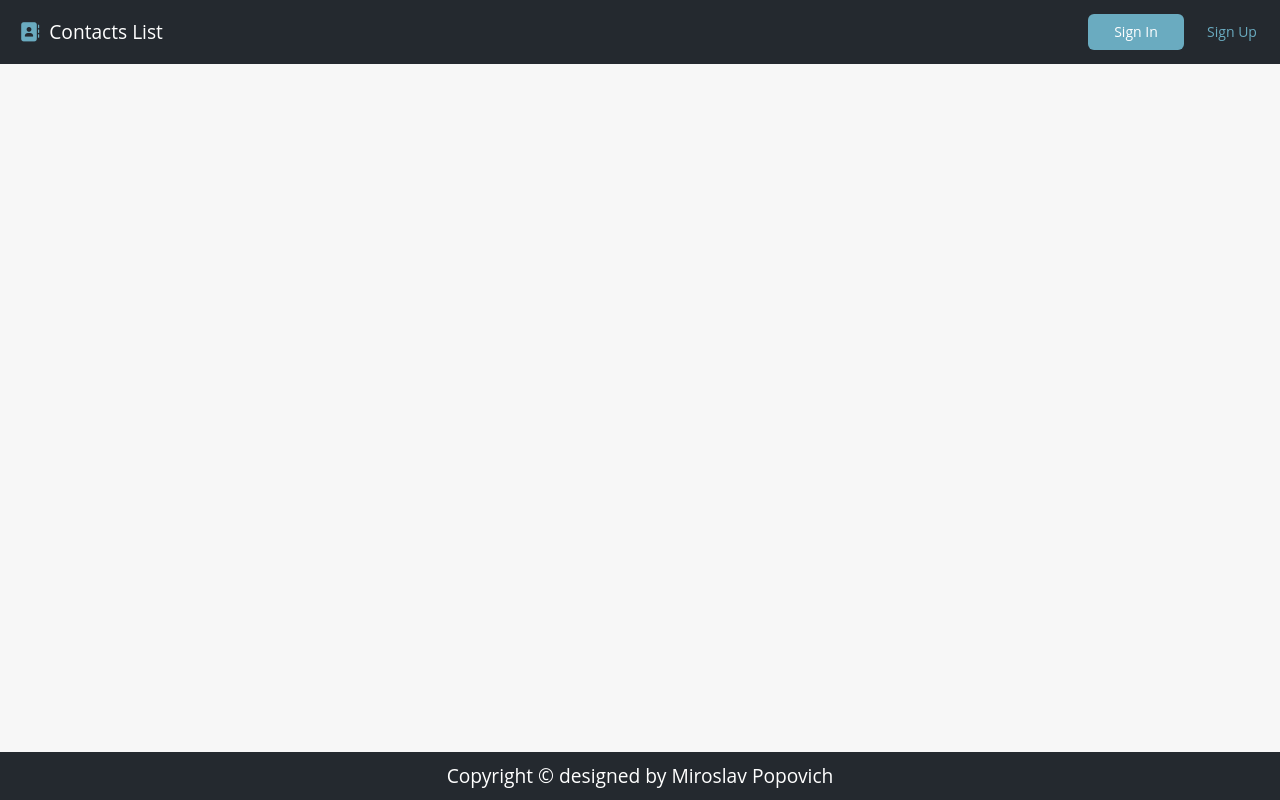
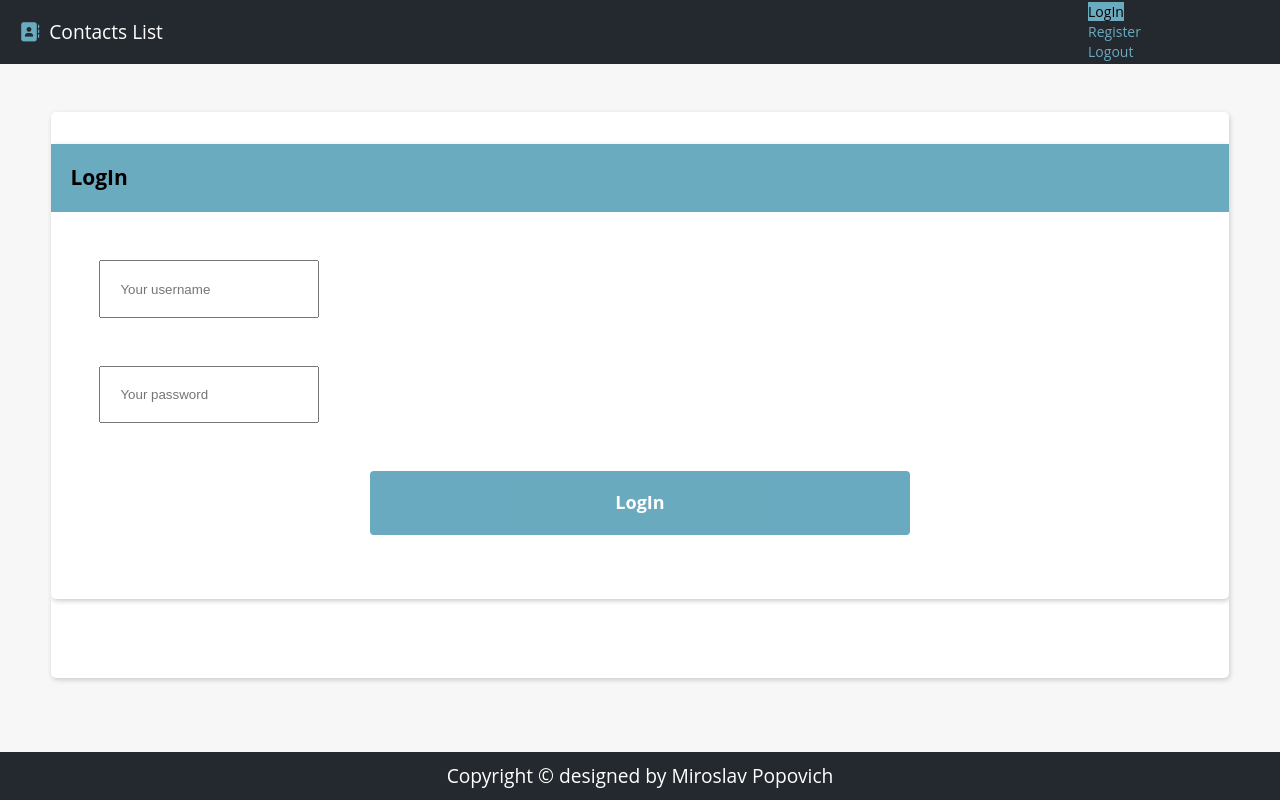
Before and after one commit to MiroslavPopovich/user-list, a React (Create React App) app: page /LogIn in a window 1280 px wide. Built offline with nearby package versions, Linux system fonts and the light colour scheme; no server answers.

Commit message:
added User service

```diff
--- a/public/index.html
+++ b/public/index.html
@@ -10,12 +10,12 @@
       content="Web site created using create-react-app"
     />
     <script src="https://kit.fontawesome.com/3b7d954735.js" crossorigin="anonymous"></script>
-    <link href="https://cdn.jsdelivr.net/npm/bootstrap@5.3.0-alpha1/dist/css/bootstrap.min.css" rel="stylesheet" integrity="sha384-GLhlTQ8iRABdZLl6O3oVMWSktQOp6b7In1Zl3/Jr59b6EGGoI1aFkw7cmDA6j6gD" crossorigin="anonymous">
+    <!-- <link href="https://cdn.jsdelivr.net/npm/bootstrap@5.3.0-alpha1/dist/css/bootstrap.min.css" rel="stylesheet" integrity="sha384-GLhlTQ8iRABdZLl6O3oVMWSktQOp6b7In1Zl3/Jr59b6EGGoI1aFkw7cmDA6j6gD" crossorigin="anonymous"> -->
     <title>User List App</title>
   </head>
   <body>
     <noscript>You need to enable JavaScript to run this app.</noscript>
     <div id="root"></div>
-    <script src="https://cdn.jsdelivr.net/npm/bootstrap@5.3.0-alpha1/dist/js/bootstrap.bundle.min.js" integrity="sha384-w76AqPfDkMBDXo30jS1Sgez6pr3x5MlQ1ZAGC+nuZB+EYdgRZgiwxhTBTkF7CXvN" crossorigin="anonymous"></script>
+    <!-- <script src="https://cdn.jsdelivr.net/npm/bootstrap@5.3.0-alpha1/dist/js/bootstrap.bundle.min.js" integrity="sha384-w76AqPfDkMBDXo30jS1Sgez6pr3x5MlQ1ZAGC+nuZB+EYdgRZgiwxhTBTkF7CXvN" crossorigin="anonymous"></script> -->
   </body>
 </html>
--- a/src/App.js
+++ b/src/App.js
@@ -10,8 +10,8 @@ import * as contactsService from './services/contactsService';
 import { Header } from './components/common/Header';
 import { Footer } from './components/common/Footer';
 import { Search } from './components/search/Search';
-import { SignIn } from './components/common/SignIn';
-import { SignUp } from './components/common/SignUp';
+import { LogIn } from './components/common/LogIn';
+import { Register } from './components/common/Register';
 import { ContactsList } from './components/contacts-list/ContactsList';
 import { ContactDetails } from './components/contacts-list/contact-details/ContactDetails';
 import { ContactsAction } from './components/contacts-list/ContactsListConstants';
@@ -49,7 +49,7 @@ function App() {
       ...address
     } = Object.fromEntries(formData);
 
-    const userData = {
+    const contactData = {
       firstName,
       lastName,
       email,
@@ -58,8 +58,8 @@ function App() {
       address,
     };
 
-    //console.log(userData)
-    contactsService.add_one(userData)
+    //console.log(contactData)
+    contactsService.add_one(contactData, "GmvJ9gKBlB")
       .then(newContact => {
         contactsService.get_one(newContact.objectId)
           .then(contact => {
@@ -81,7 +81,7 @@ function App() {
       ...address
     } = Object.fromEntries(formData);
 
-    const userData = {
+    const contactData = {
       firstName,
       lastName,
       email,
@@ -90,7 +90,7 @@ function App() {
       address,
     };
 
-    contactsService.edit_one(userData, contactId)
+    contactsService.edit_one(contactData, contactId)
       .then(() => {
         contactsService.get_all()
           .then((result) => {
@@ -100,6 +100,51 @@ function App() {
       })
   }
 
+  const LogInHandler = (e) => {
+    e.preventDefault();
+    const formData = new FormData(e.target);
+    const {
+      username,
+      password,
+    } = Object.fromEntries(formData);
+
+    const userData = {
+      username,
+      password,
+    };
+
+    contactsService.login(userData.username, userData.password)
+    .then((result) => {
+      console.log(result);
+    });
+  }
+
+  const RegisterHandler = (e) => {
+    e.preventDefault();
+    const formData = new FormData(e.target);
+    const {
+      username,
+      email,
+      password,
+      repassword,
+    } = Object.fromEntries(formData);
+
+    const userData = {
+      username,
+      email,
+      password,
+    };
+
+    if (password === repassword){
+      contactsService.register(userData.username, userData.email, userData.password)
+        .then((result) => {
+          console.log(result);
+        });
+    }else{
+      alert('Diferent passwords');
+    }
+
+  }
   const ContactDeleteHandler = (e, contactId) => {
     e.preventDefault();
     contactsService.delete_one(contactId)
@@ -118,11 +163,11 @@ function App() {
       <Header />
       <main className="main">
         <Routes>
-          <Route path="/signIn" element={
-            <section className="card users-container"><SignIn /></section>
+          <Route path="/LogIn" element={
+            <section className="card users-container"><LogIn onLogInClick={LogInHandler}/></section>
           } />
-          <Route path="/signUp" element={
-            <section className="card users-container"><SignUp /></section>
+          <Route path="/Register" element={
+            <section className="card users-container"><Register onRegisterClick={RegisterHandler}/></section>
           } />
           <Route path="/" element={
             <section className="card users-container">
--- a/src/components/common/Header.js
+++ b/src/components/common/Header.js
@@ -1,5 +1,13 @@
 import { Link } from 'react-router-dom';
+import * as contactsService from '../../services/contactsService';
+
 export const Header = () => {
+   function SignOutHendler () {
+    contactsService.logout()
+        .then((result) => {
+            console.log(result);
+        });
+    }
     return (
         <header className="header">
             <div className="logo">
@@ -14,12 +22,12 @@ export const Header = () => {
                                 className="nav-link active"
                                 id="tab-login"
                                 data-mdb-toggle="pill"
-                                to="/signIn"
+                                to="/LogIn"
                                 role="tab"
                                 aria-controls="pills-login"
                                 aria-selected="true"
                             >
-                                Sign In
+                                LogIn
                             </Link>
                         </li>
                         <li className="nav-item" role="presentation">
@@ -27,14 +35,29 @@ export const Header = () => {
                                 className="nav-link"
                                 id="tab-register"
                                 data-mdb-toggle="pill"
-                                to="/signUp"
+                                to="/Register"
                                 role="tab"
                                 aria-controls="pills-register"
                                 aria-selected="false"
                             >
-                                Sign Up
+                                Register
                             </Link>
                         </li>
+                        <li className="nav-item" role="presentation">
+                            <Link
+                                className="nav-link"
+                                id="tab-register"
+                                data-mdb-toggle="pill"
+                                to="/LogIn"
+                                role="tab"
+                                aria-controls="pills-register"
+                                aria-selected="false"
+                                onClick={SignOutHendler}
+                            >
+                                Logout
+                            </Link>
+                        </li>
+
                     </ul>
                     {/* Pills navs */}
                 </div>
--- a/src/components/common/SignIn.js
+++ b/src/components/common/LogIn.js
@@ -1,4 +1,6 @@
-export const SignIn = () => {
+export const LogIn = ({
+  onLogInClick
+}) => {
     return(
         <div className="container-fluid bg-registration py-5">
             <div className="container py-5">
@@ -6,18 +8,18 @@ export const SignIn = () => {
                 <div className="col-lg-5">
                   <div className="card border-0">
                     <div className="card-header bg-primary text-center p-4">
-                      <h1 className="text-white m-0">Sign In</h1>
+                      <h1 className="text-white m-0">LogIn</h1>
                     </div>
                     <div className="card-body rounded-bottom bg-white p-5">
-                      <form>
+                      <form onSubmit={onLogInClick}>
                         <div className="form-group-l">
-                          <input type="text" className="form-control p-4" placeholder="Your email" required="required" />
+                          <input type="text" id="username" name="username" className="form-control p-4" placeholder="Your username" required="required" />
                         </div>
                         <div className="form-group-l">
-                          <input type="password" className="form-control p-4" placeholder="Your password" required="required" />
+                          <input type="password" id="password" name="password" className="form-control p-4" placeholder="Your password" required="required" />
                         </div>
                         <div className="form-group-l center-l" >
-                          <button className="btn  btn-primary btn-block py-3 btn-l" type="submit">Sign In</button>
+                          <button className="btn  btn-primary btn-block py-3 btn-l" type="submit">LogIn</button>
                         </div>
                       </form>
                     </div>
--- /dev/null
+++ b/src/components/common/Register.js
@@ -0,0 +1,38 @@
+export const Register = ({
+    onRegisterClick
+  }) => {
+    return(
+        <div className="container-fluid bg-registration py-5">
+        <div className="container py-5">
+          <div className="row align-items-center">
+            <div className="col-lg-5">
+              <div className="card border-0">
+                <div className="card-header bg-primary text-center p-4">
+                  <h1 className="text-white m-0">Register</h1>
+                </div>
+                <div className="card-body rounded-bottom bg-white p-5">
+                  <form onSubmit={onRegisterClick}>
+                  <div className="form-group-l">
+                      <input type="username" id="username" name="username" className="form-control p-4" placeholder="Username" required="required" />
+                    </div>
+                    <div className="form-group-l">
+                      <input type="email"  id="email" name="email" className="form-control p-4" placeholder="Email" required="required" />
+                    </div>
+                    <div className="form-group-l">
+                      <input type="password" id="password" name="password" className="form-control p-4" placeholder="Password" required="required" />
+                    </div>
+                    <div className="form-group-l">
+                      <input type="password" id="repassword" name="repassword" className="form-control p-4" placeholder="Confirm password" required="required" />
+                    </div>
+                    <div className="form-group-l center-l" >
+                      <button className="btn  btn-primary btn-block py-3 btn-l" type="submit">Register</button>
+                    </div>
+                  </form>
+                </div>
+              </div>
+            </div>
+          </div>
+        </div>
+      </div>
+    );
+}
--- a/src/components/common/SignUp.js
+++ /dev/null
@@ -1,33 +0,0 @@
-export const SignUp = () => {
-    return(
-        <div className="container-fluid bg-registration py-5">
-        <div className="container py-5">
-          <div className="row align-items-center">
-            <div className="col-lg-5">
-              <div className="card border-0">
-                <div className="card-header bg-primary text-center p-4">
-                  <h1 className="text-white m-0">Sign Up</h1>
-                </div>
-                <div className="card-body rounded-bottom bg-white p-5">
-                  <form>
-                    <div className="form-group-l">
-                      <input type="email" className="form-control p-4" placeholder="Email" required="required" />
-                    </div>
-                    <div className="form-group-l">
-                      <input type="password" className="form-control p-4" placeholder="Password" required="required" />
-                    </div>
-                    <div className="form-group-l">
-                      <input type="password" className="form-control p-4" placeholder="Confirm password" required="required" />
-                    </div>
-                    <div className="form-group-l center-l" >
-                      <button className="btn  btn-primary btn-block py-3 btn-l" type="submit">Sign Up</button>
-                    </div>
-                  </form>
-                </div>
-              </div>
-            </div>
-          </div>
-        </div>
-      </div>
-    );
-}
```
Also changed, not shown: src/services/contactsService.js (+59 -20 lines), src/services/util.js (added, +11 -0 lines).
